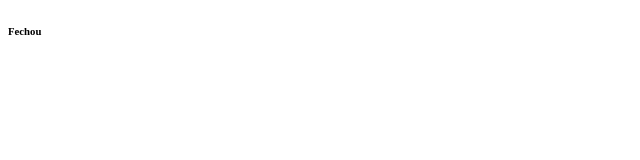
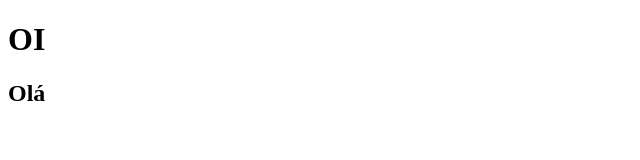
Before and after one commit to weslei-dias/testeMeteor, a website: page imports/ui/components/adicionarAutor.html in a window 1280 px wide. Shown: the whole page, without its empty margins (0-640 px from the left). Drawn offline with Linux system fonts and the light colour scheme.

Commit message:
Commit H2

```diff
--- a/imports/ui/components/adicionarAutor.html
+++ b/imports/ui/components/adicionarAutor.html
@@ -5,7 +5,8 @@
     <title>TITULO LEGAL -  GIT</title>
 </head>
 <body>
-<h6>Fechou</h6>
+ <h1>OI</h1>
 
+    <h2>Olá</h2>
 </body>
 </html>
```
